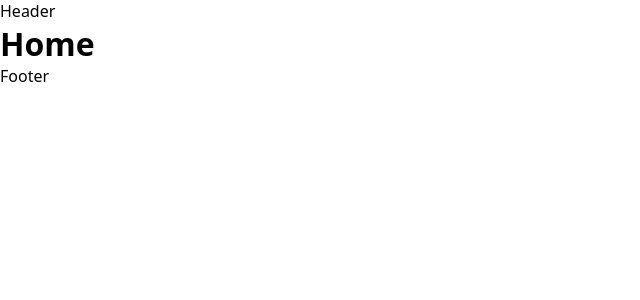
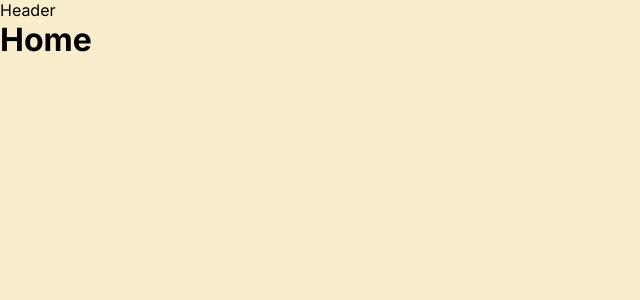
Before and after one commit to mreynaud42/my_showcase_website, a React (Vite) app: page / in a window 1280 px wide. Shown: the top 300 px of the page, without its empty margins (0-640 px from the left). Built offline with nearby package versions, Linux system fonts and the light colour scheme.

Commit message:
add inter font, change icon to mreynaud logo, add const color, and simple layout css

```diff
--- a/index.html
+++ b/index.html
@@ -2,9 +2,13 @@
 <html lang="en">
   <head>
     <meta charset="UTF-8" />
-    <link rel="icon" type="image/svg+xml" href="/vite.svg" />
+    <link rel="icon" type="image/svg+xml" href="/logo/mreynaud.svg" />
     <meta name="viewport" content="width=device-width, initial-scale=1.0" />
     <title>website_showcase</title>
+    <!-- Google Fonts -->
+    <link rel="preconnect" href="https://fonts.googleapis.com">
+    <link rel="preconnect" href="https://fonts.gstatic.com" crossorigin>
+    <link href="https://fonts.googleapis.com/css2?family=Inter:ital,opsz,wght@0,14..32,100..900;1,14..32,100..900&display=swap" rel="stylesheet">
   </head>
   <body>
     <div id="root"></div>
--- a/src/styles/global.css
+++ b/src/styles/global.css
@@ -1,3 +1,7 @@
+:root {
+  --primary-color: #F9EDCB;
+  --secondary-color: #454B5A;
+}
 
 * {
     margin: 0;
@@ -6,5 +10,33 @@
 }
 
 body {
-    font-family: system-ui, sans-serif;
+    font-family: "Inter", system-ui, sans-serif;
+
+    background-color: var(--primary-color);
 }
+
+main {
+    width: 100%;
+    height: 200vh; /* /!\ */
+}
+
+main > div {
+    width: 100%;
+}
+
+div.head {
+    height: 75px;
+
+    display: flex;
+    align-items: center;
+}
+
+h1.namepage {
+    width: 100%;
+
+    text-align: center;
+}
+
+a {
+  text-decoration: none;
+}
```
